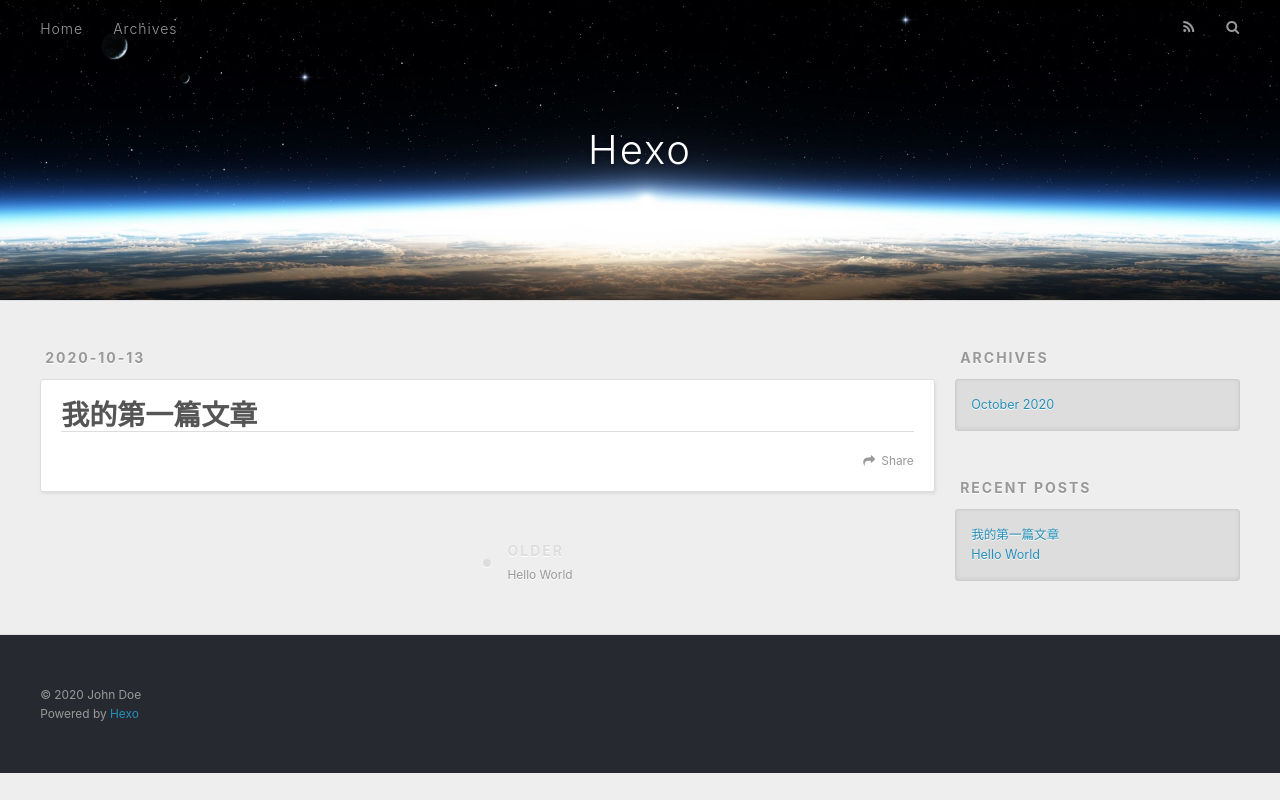
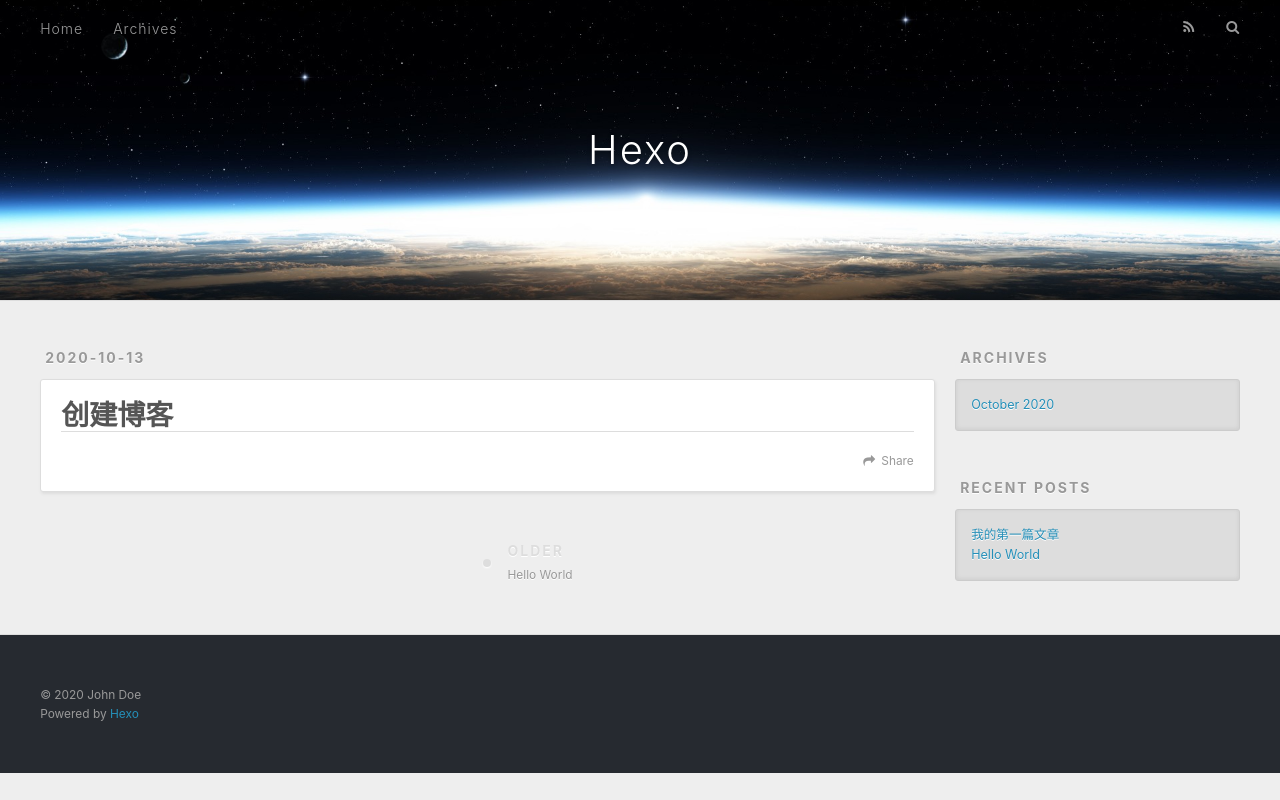
Before and after one commit to THZMISS/THZMISS.github.io, a plain HTML site: page 2020/10/13/我的第一篇文章/index.html in a window 1280 px wide. Drawn offline with nearby package versions, Linux system fonts and the light colour scheme.

Commit message:
Site updated: 2020-10-13 16:54:54

```diff
--- a/2020/10/13/我的第一篇文章/index.html
+++ b/2020/10/13/我的第一篇文章/index.html
@@ -1,15 +1,17 @@
 <!DOCTYPE html>
 <html>
+
 <head>
   <meta charset="utf-8">
 
 
 
-  <title>我的第一篇文章 | Hexo</title>
+  <title>创建博客 | Hexo</title>
   <meta name="viewport" content="width=device-width, initial-scale=1, maximum-scale=1">
   <meta property="og:type" content="article">
-<meta property="og:title" content="我的第一篇文章">
-<meta property="og:url" content="http://example.com/2020/10/13/%E6%88%91%E7%9A%84%E7%AC%AC%E4%B8%80%E7%AF%87%E6%96%87%E7%AB%A0/index.html">
+  <meta property="og:title" content="创建博客">
+  <meta property="og:url"
+    content="http://example.com/2020/10/13/%E6%88%91%E7%9A%84%E7%AC%AC%E4%B8%80%E7%AF%87%E6%96%87%E7%AB%A0/index.html">
   <meta property="og:site_name" content="Hexo">
   <meta property="og:locale" content="en_US">
   <meta property="article:published_time" content="2020-10-13T06:39:23.000Z">
@@ -28,7 +30,8 @@
 
   <link rel="stylesheet" href="/css/style.css">
 
-<meta name="generator" content="Hexo 5.2.0"></head>
+  <meta name="generator" content="Hexo 5.2.0">
+</head>
 
 <body>
   <div id="container">
@@ -58,15 +61,20 @@
               <a id="nav-search-btn" class="nav-icon" title="Search"></a>
             </nav>
             <div id="search-form-wrap">
-        <form action="//google.com/search" method="get" accept-charset="UTF-8" class="search-form"><input type="search" name="q" class="search-form-input" placeholder="Search"><button type="submit" class="search-form-submit">&#xF002;</button><input type="hidden" name="sitesearch" value="http://example.com"></form>
+              <form action="//google.com/search" method="get" accept-charset="UTF-8" class="search-form"><input
+                  type="search" name="q" class="search-form-input" placeholder="Search"><button type="submit"
+                  class="search-form-submit">&#xF002;</button><input type="hidden" name="sitesearch"
+                  value="http://example.com"></form>
             </div>
           </div>
         </div>
       </header>
       <div class="outer">
-        <section id="main"><article id="post-我的第一篇文章" class="article article-type-post" itemscope itemprop="blogPost">
+        <section id="main">
+          <article id="post-我的创建博客" class="article article-type-post" itemscope itemprop="blogPost">
             <div class="article-meta">
-    <a href="/2020/10/13/%E6%88%91%E7%9A%84%E7%AC%AC%E4%B8%80%E7%AF%87%E6%96%87%E7%AB%A0/" class="article-date">
+              <a href="/2020/10/13/%E6%88%91%E7%9A%84%E7%AC%AC%E4%B8%80%E7%AF%87%E6%96%87%E7%AB%A0/"
+                class="article-date">
                 <time datetime="2020-10-13T06:39:23.000Z" itemprop="datePublished">2020-10-13</time>
               </a>
 
@@ -78,7 +86,7 @@
 
 
                 <h1 class="article-title" itemprop="name">
-      我的第一篇文章
+                  创建博客
                 </h1>
 
 
@@ -90,7 +98,8 @@
 
               </div>
               <footer class="article-footer">
-      <a data-url="http://example.com/2020/10/13/%E6%88%91%E7%9A%84%E7%AC%AC%E4%B8%80%E7%AF%87%E6%96%87%E7%AB%A0/" data-id="ckg7lukpx0000wcq935sacslq" class="article-share-link">Share</a>
+                <a data-url="http://example.com/2020/10/13/%E6%88%91%E7%9A%84%E7%AC%AC%E4%B8%80%E7%AF%87%E6%96%87%E7%AB%A0/"
+                  data-id="ckg7lukpx0000wcq935sacslq" class="article-share-link">Share</a>
 
 
               </footer>
@@ -126,7 +135,10 @@
           <div class="widget-wrap">
             <h3 class="widget-title">Archives</h3>
             <div class="widget">
-      <ul class="archive-list"><li class="archive-list-item"><a class="archive-list-link" href="/archives/2020/10/">October 2020</a></li></ul>
+              <ul class="archive-list">
+                <li class="archive-list-item"><a class="archive-list-link" href="/archives/2020/10/">October 2020</a>
+                </li>
+              </ul>
             </div>
           </div>
 
@@ -192,4 +204,5 @@
 
   </div>
 </body>
+
 </html>
```
Also changed, not shown: 2020/10/13/hello-world/index.html (+1 -1 lines), index.html (+1 -1 lines). Lines whose indentation alone changed are shown as unchanged.
